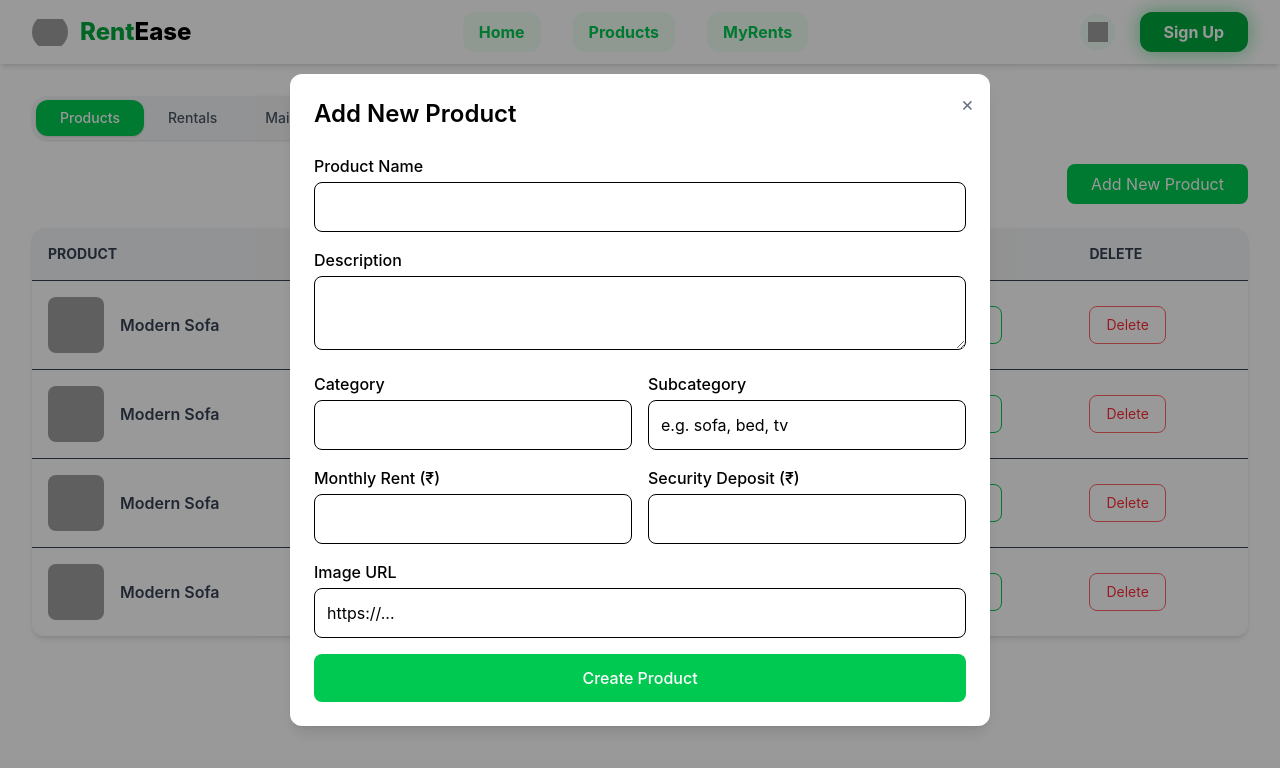
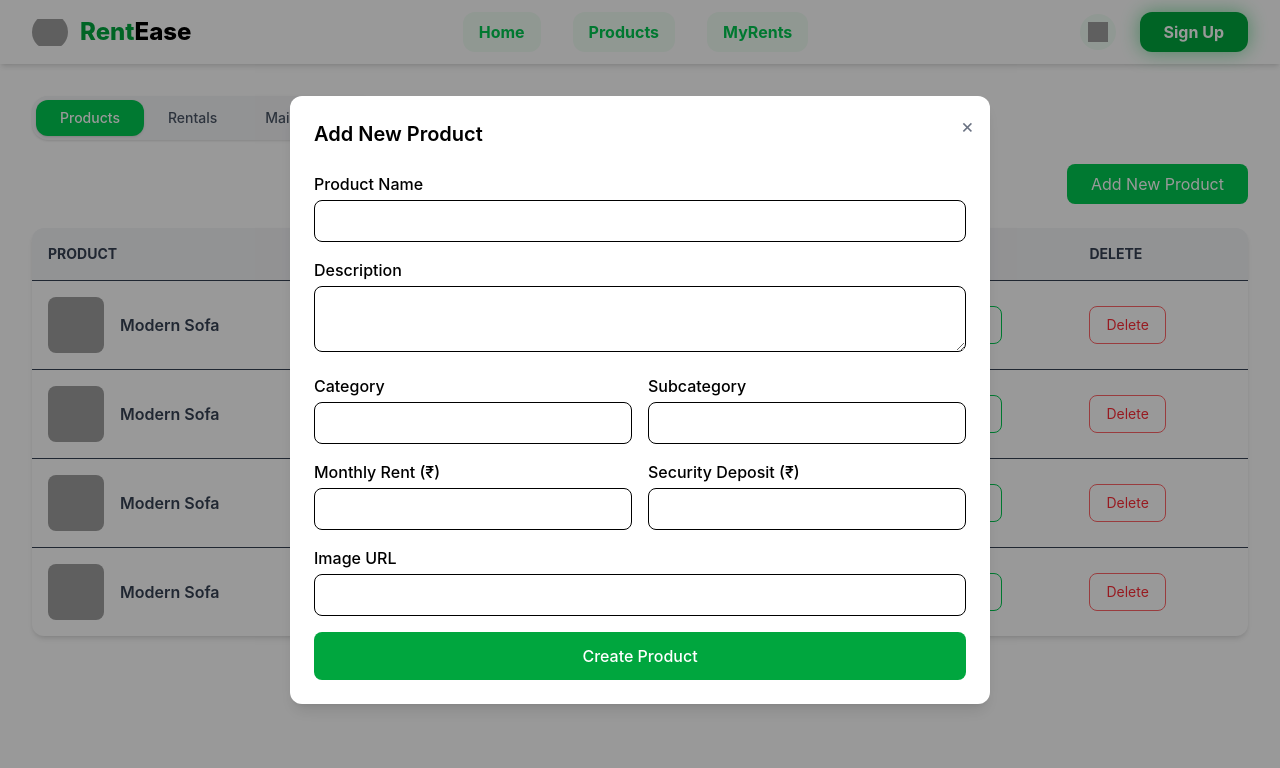
Before and after one commit to Adrich-Fernandes/RENT_EASY, a React (Vite) app in the folder rent-easy/frontend/my-app/: page / in a window 1280 px wide. Both pictures are taken after a click on the button "Add New Product". Shown: the top 768 px of the page. Built offline with nearby package versions, Linux system fonts and the light colour scheme; grey boxes are pictures that could not be loaded.

Commit message:
Minor fixes

```diff
--- a/rent-easy/frontend/my-app/src/admin/orderList.jsx
+++ b/rent-easy/frontend/my-app/src/admin/orderList.jsx
@@ -3,13 +3,14 @@ import { adminTableRents } from '../home/Alldata'
 
 export default function OrderList() {
 
-  const [isOpen, setIsOpen] = useState(false)
+  const [isEditOpen, setIsEditOpen] = useState(false)
+  const [isAddOpen, setIsAddOpen] = useState(false)
   const [selectedProduct, setSelectedProduct] = useState(null)
   const [activeTab, setActiveTab] = useState("Products")
 
   const handleEditClick = (product) => {
     setSelectedProduct(product)
-    setIsOpen(true)
+    setIsEditOpen(true)
   }
 
   return (
@@ -34,7 +35,7 @@ export default function OrderList() {
 
       <div className="flex justify-end">
         <button
-          onClick={() => setIsOpen(true)}
+          onClick={() => setIsAddOpen(true)}
           className="px-6 py-2 bg-green-500 text-white rounded-lg hover:bg-green-600 transition"
         >
           Add New Product
@@ -44,6 +45,7 @@ export default function OrderList() {
       {/* ================= TABLE ================= */}
       <div className="bg-white shadow-md rounded-xl overflow-x-auto">
         <table className="w-full min-w-[700px] text-left border-collapse">
+
           <thead className="bg-gray-100 text-gray-700 text-sm uppercase">
             <tr>
               <th className="p-4">Product</th>
@@ -64,12 +66,23 @@ export default function OrderList() {
               />
             ))}
           </tbody>
+
         </table>
       </div>
 
-      {/* ================= ADD PRODUCT MODAL ================= */}
-      {isOpen && (
-        <AddProductModal onClose={() => setIsOpen(false)} />
+      {/* ================= EDIT MODAL ================= */}
+      {isEditOpen && (
+        <EditModal
+          product={selectedProduct}
+          onClose={() => setIsEditOpen(false)}
+        />
+      )}
+
+      {/* ================= ADD MODAL ================= */}
+      {isAddOpen && (
+        <AddProductModal
+          onClose={() => setIsAddOpen(false)}
+        />
       )}
 
     </div>
@@ -121,6 +134,32 @@ function Tablerow({ data, onEdit }) {
 }
 
 
+/* ================= EDIT MODAL ================= */
+
+function EditModal({ product, onClose }) {
+
+  const [formData, setFormData] = useState(product)
+
+  const handleChange = (e) => {
+    setFormData({
+      ...formData,
+      [e.target.name]: e.target.value
+    })
+  }
+
+  return (
+    <ModalLayout title="Edit Product" onClose={onClose}>
+      <FormFields formData={formData} handleChange={handleChange} />
+      <button className="w-full bg-green-600 text-white py-3 rounded-lg font-medium hover:bg-green-700 transition">
+        Update Product
+      </button>
+    </ModalLayout>
+  )
+}
+
+
+/* ================= ADD MODAL ================= */
+
 function AddProductModal({ onClose }) {
 
   const [formData, setFormData] = useState({
@@ -141,8 +180,21 @@ function AddProductModal({ onClose }) {
   }
 
   return (
+    <ModalLayout title="Add New Product" onClose={onClose}>
+      <FormFields formData={formData} handleChange={handleChange} />
+      <button className="w-full bg-green-600 text-white py-3 rounded-lg font-medium hover:bg-green-700 transition">
+        Create Product
+      </button>
+    </ModalLayout>
+  )
+}
+
+
+/* ================= REUSABLE LAYOUT ================= */
+
+function ModalLayout({ title, children, onClose }) {
+  return (
     <div className="fixed inset-0 bg-black/40 flex items-center justify-center z-50">
-
       <div className="bg-white w-[90%] md:w-[700px] rounded-xl p-6 shadow-lg relative">
 
         <button
@@ -152,12 +204,25 @@ function AddProductModal({ onClose }) {
           ×
         </button>
 
-        <h2 className="text-2xl font-semibold mb-6">
-          Add New Product
+        <h2 className="text-xl font-semibold mb-6">
+          {title}
         </h2>
 
         <div className="space-y-4">
+          {children}
+        </div>
 
+      </div>
+    </div>
+  )
+}
+
+
+/* ================= REUSABLE FORM FIELDS ================= */
+
+function FormFields({ formData, handleChange }) {
+  return (
+    <>
       <div>
         <label className="block mb-1 font-medium">Product Name</label>
         <input
@@ -165,7 +230,7 @@ function AddProductModal({ onClose }) {
           name="title"
           value={formData.title}
           onChange={handleChange}
-              className="w-full border rounded-lg px-3 py-3"
+          className="w-full border rounded-lg px-3 py-2"
         />
       </div>
 
@@ -173,9 +238,9 @@ function AddProductModal({ onClose }) {
         <label className="block mb-1 font-medium">Description</label>
         <textarea
           name="description"
-              value={formData.description}
+          value={formData.description || ""}
           onChange={handleChange}
-              className="w-full border rounded-lg px-3 py-3"
+          className="w-full border rounded-lg px-3 py-2"
         />
       </div>
 
@@ -187,7 +252,7 @@ function AddProductModal({ onClose }) {
             name="category"
             value={formData.category}
             onChange={handleChange}
-                className="w-full border rounded-lg px-3 py-3"
+            className="w-full border rounded-lg px-3 py-2"
           />
         </div>
 
@@ -196,10 +261,9 @@ function AddProductModal({ onClose }) {
           <input
             type="text"
             name="subcategory"
-                placeholder="e.g. sofa, bed, tv"
-                value={formData.subcategory}
+            value={formData.subcategory || ""}
             onChange={handleChange}
-                className="w-full border rounded-lg px-3 py-3"
+            className="w-full border rounded-lg px-3 py-2"
           />
         </div>
       </div>
@@ -212,7 +276,7 @@ function AddProductModal({ onClose }) {
             name="rent"
             value={formData.rent}
             onChange={handleChange}
-                className="w-full border rounded-lg px-3 py-3"
+            className="w-full border rounded-lg px-3 py-2"
           />
         </div>
 
@@ -223,7 +287,7 @@ function AddProductModal({ onClose }) {
             name="deposit"
             value={formData.deposit}
             onChange={handleChange}
-                className="w-full border rounded-lg px-3 py-3"
+            className="w-full border rounded-lg px-3 py-2"
           />
         </div>
       </div>
@@ -233,22 +297,11 @@ function AddProductModal({ onClose }) {
         <input
           type="text"
           name="img"
-              placeholder="https://..."
           value={formData.img}
           onChange={handleChange}
-              className="w-full border rounded-lg px-3 py-3"
+          className="w-full border rounded-lg px-3 py-2"
         />
       </div>
-
-          <button
-            className="w-full bg-green-500 text-white py-3 rounded-lg font-medium hover:bg-green-600 transition"
-          >
-            Create Product
-          </button>
-
-        </div>
-
-      </div>
-    </div>
+    </>
   )
 }
--- /dev/null
+++ b/rent-easy/frontend/my-app/src/admin/rentals.jsx
@@ -0,0 +1,59 @@
+import React, { useState } from "react"
+
+export default function Rentals() {
+
+  const [status, setStatus] = useState("pending")
+
+  return (
+    <div className="bg-white p-6 rounded-xl shadow-md">
+
+      <h2 className="text-xl font-semibold mb-6">Recent Rentals</h2>
+
+      <div className="overflow-x-auto">
+        <table className="w-full text-left border-collapse">
+
+          {/* ================= TABLE HEAD ================= */}
+          <thead className="border-b">
+            <tr className="text-gray-600">
+              <th className="pb-3">Customer</th>
+              <th className="pb-3">Product</th>
+              <th className="pb-3">Tenure</th>
+              <th className="pb-3">Total</th>
+              <th className="pb-3">Status</th>
+              <th className="pb-3">Actions</th>
+            </tr>
+          </thead>
+
+          {/* ================= TABLE ROW ================= */}
+          <tbody>
+            <tr className="border-b hover:bg-gray-50 transition">
+              <td className="py-4">thorfin</td>
+              <td className="py-4">luxury sofa</td>
+              <td className="py-4">3mo</td>
+              <td className="py-4">₹3,000</td>
+              <td className="py-4">
+                <span className="px-3 py-1 text-sm bg-yellow-100 text-yellow-700 rounded-full">
+                  {status}
+                </span>
+              </td>
+              <td className="py-4">
+                <select
+                  value={status}
+                  onChange={(e) => setStatus(e.target.value)}
+                  className="border rounded-lg px-3 py-2 outline-none"
+                >
+                  <option value="pending">pending</option>
+                  <option value="active">active</option>
+                  <option value="completed">completed</option>
+                  <option value="cancel">cancel</option>
+                </select>
+              </td>
+            </tr>
+          </tbody>
+
+        </table>
+      </div>
+
+    </div>
+  )
+}
--- a/rent-easy/frontend/my-app/src/app.jsx
+++ b/rent-easy/frontend/my-app/src/app.jsx
@@ -3,7 +3,7 @@ import Homepage from './home/homepage';
 import ProductList from './products/productlist';
 import OrderList from './admin/orderList';
 import ProductView from './products/productView';
-
+import Rentals from './admin/rentals';
 
 
 export default function App() {
@@ -37,6 +37,7 @@ export default function App() {
                 {/* <ProductList /> */}
                 <OrderList />
                 {/* <ProductView /> */}
+                {/* <Rentals /> */}
             </div>
         </div>
     );
```
Lines whose indentation alone changed are shown as unchanged.
